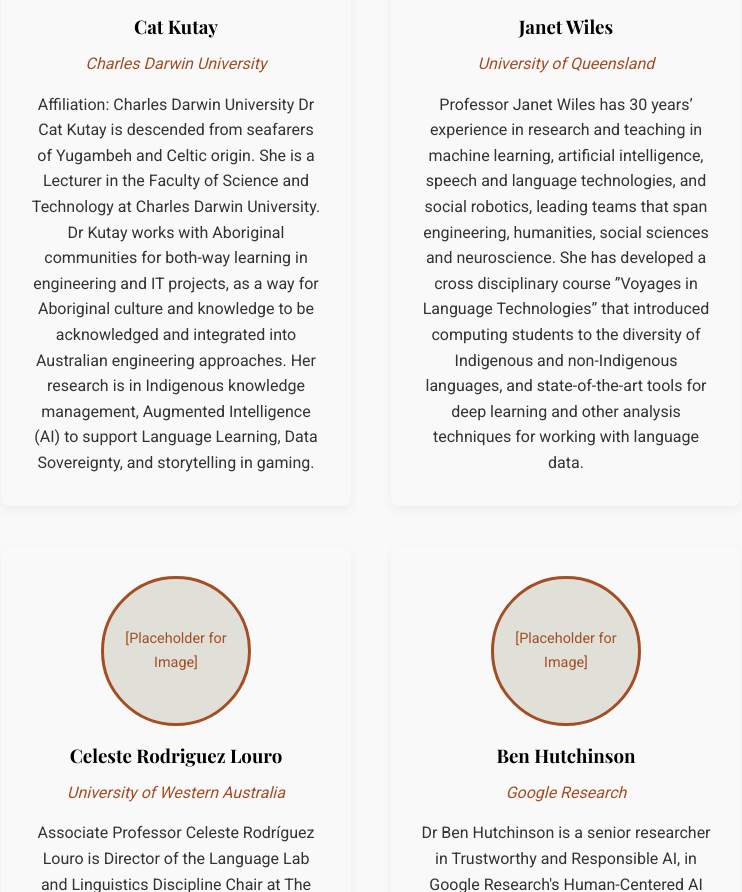
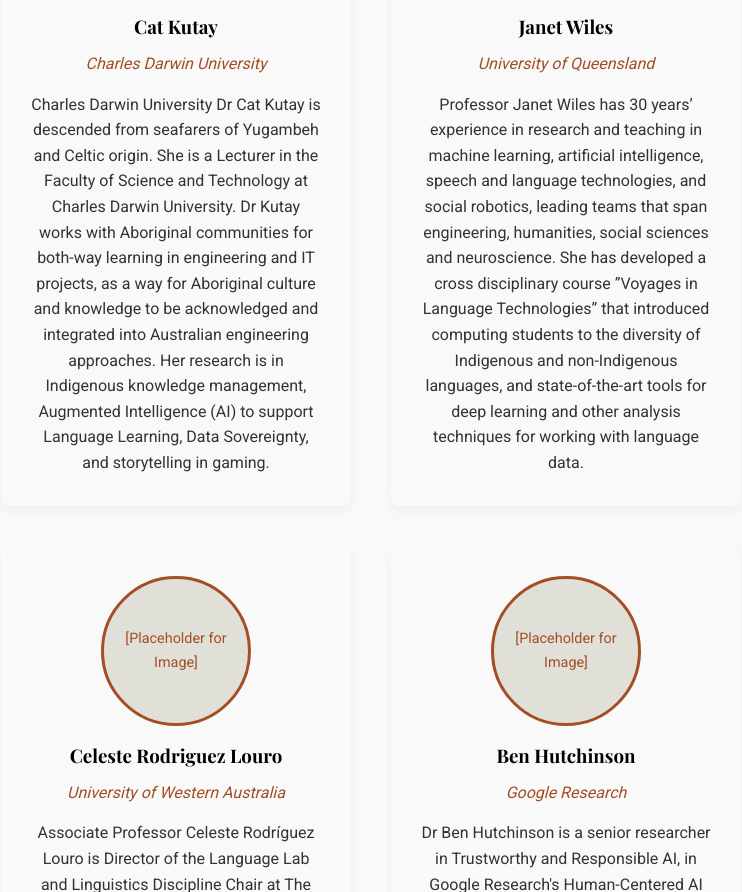
Before and after one commit to indigenousvoicesinterspeech/2026, a plain HTML site: page index.html in a window 1280 px wide. Shown: the part 2248-3140 px from the top of the page, without its empty margins (269-1011 px from the left). Drawn offline with nearby package versions, Linux system fonts and the light colour scheme.

Commit message:
Update index.html

```diff
--- a/index.html
+++ b/index.html
@@ -107,7 +107,7 @@ Technologies to support <b>post-contact Indigenous language varieties</b> such a
 </h3>
                         <p class="speaker-title">Charles Darwin University
 </p>
-                        <p>Affiliation: Charles Darwin University
+                        <p>Charles Darwin University
 Dr Cat Kutay is descended from seafarers of Yugambeh and Celtic origin. She is a Lecturer in the Faculty of Science and Technology at Charles Darwin University. Dr Kutay works with Aboriginal communities for both-way learning in engineering and IT projects, as a way for Aboriginal culture and knowledge to be acknowledged and integrated into Australian engineering approaches. Her research is in Indigenous knowledge management, Augmented Intelligence (AI) to support Language Learning, Data Sovereignty, and storytelling in gaming.
 </p>
                     </div>
```
